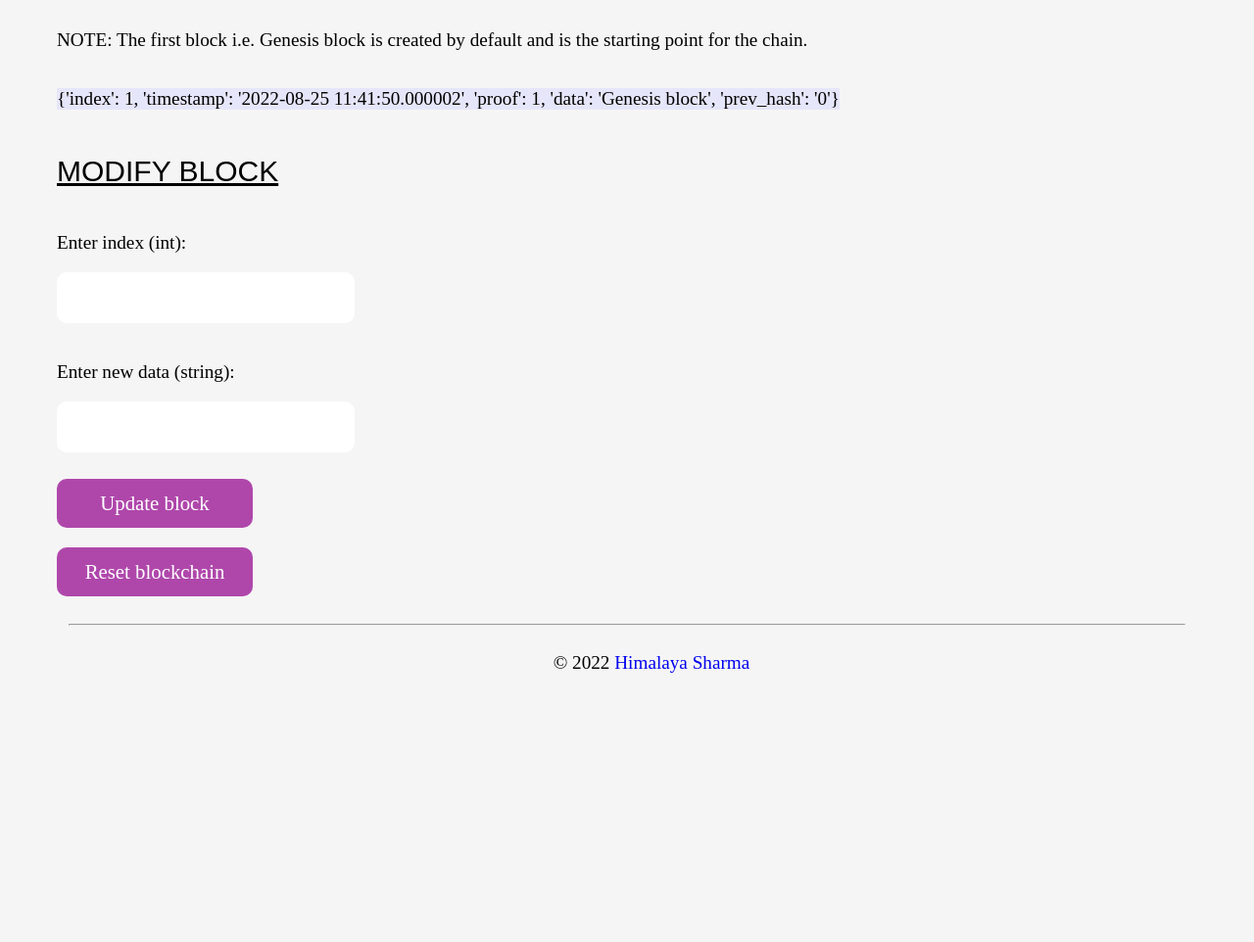
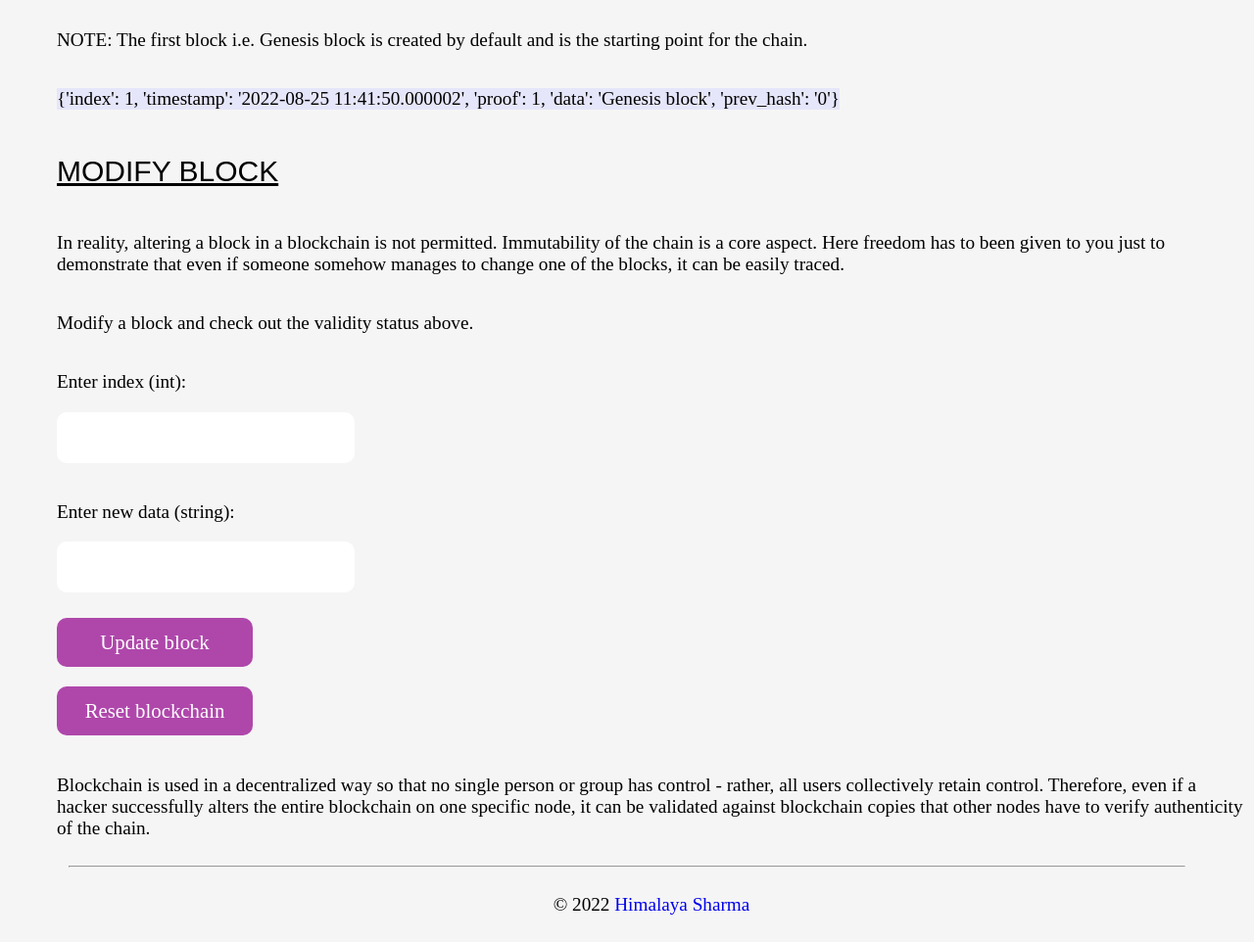
Before and after one commit to himalayasharma/elementary-blockchain, a Flask app: page / in a window 1280 px wide. Shown: the part 1262-2224 px from the top of the page at 98% size. Before the commit the page ends 1949 px from the top, so only its background shows below. Run offline with Flask 2, Linux system fonts and the light colour scheme.

Commit message:
Add description for modify block section

```diff
--- a/templates/home.html
+++ b/templates/home.html
@@ -46,6 +46,9 @@
         <p style="background-color:lavender;">{{ block }}</p>
         {% endfor %}
     <h2>Modify block</h2>
+    <p>In reality, altering a block in a blockchain is not permitted. Immutability of the chain is a core aspect. Here freedom has to been given to you just to demonstrate that even if someone somehow manages to change one of the blocks, it can be easily traced.</p>
+
+    <p>Modify a block and check out the validity status above.</p>
     <form action="/" method="POST">
         <p>Enter index (int): </p>
         <br>
@@ -59,6 +62,7 @@
         <br>
         <input name="action" type="submit" value="Reset blockchain" id="reset_block">
     </form>
+    <p>Blockchain is used in a decentralized way so that no single person or group has control - rather, all users collectively retain control. Therefore, even if a hacker successfully alters the entire blockchain on one specific node, it can be validated against blockchain copies that other nodes have to verify authenticity of the chain. </p>
 </body>
 <hr>
 <footer>
```
